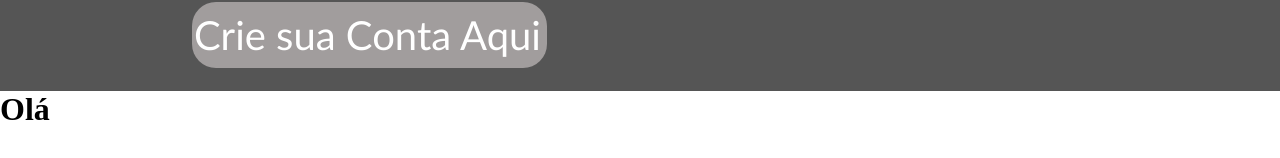
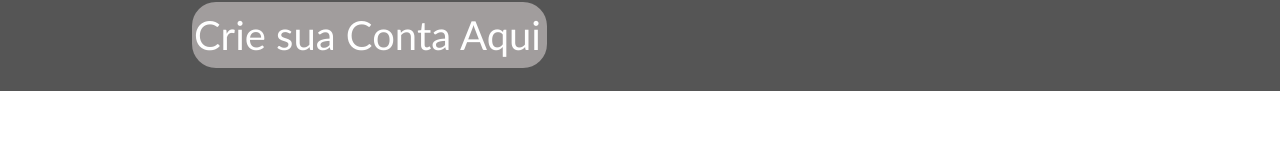
Before and after one commit to bruno-brandl/Warren-teste, a Vue app in the folder 3_teste/: page / in a window 1280 px wide. Shown: the part 586-744 px from the top of the page. Built offline with nearby package versions, Linux system fonts and the light colour scheme.

Commit message:
Update App.vue

```diff
--- a/3_teste/src/App.vue
+++ b/3_teste/src/App.vue
@@ -33,7 +33,7 @@
         </div>
     </section>
 
-<componente-1/>
+
 </template>
 
 <script>
```
